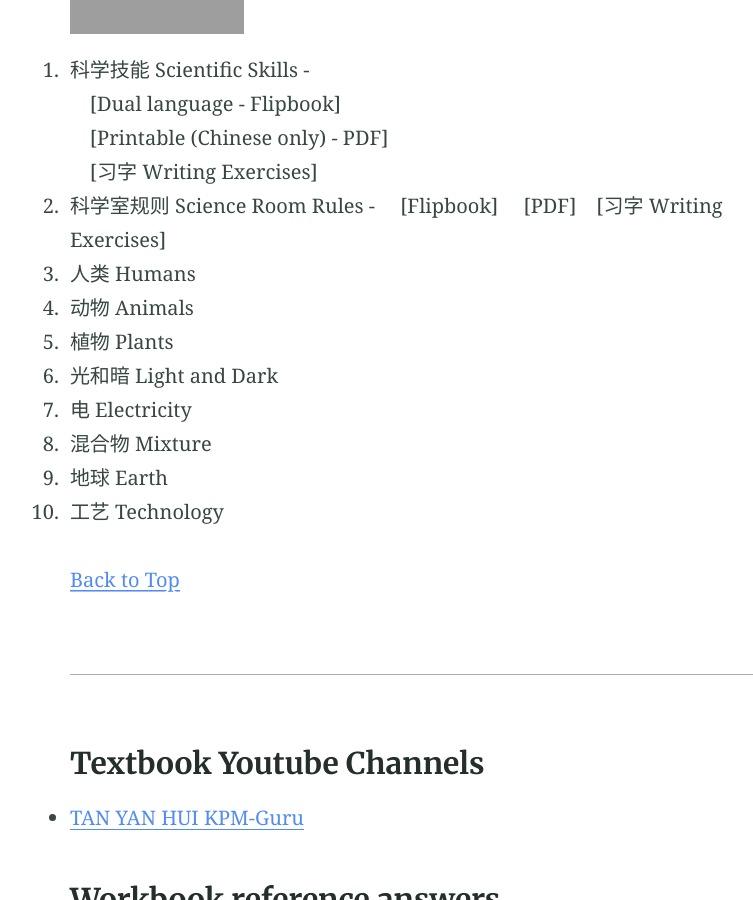
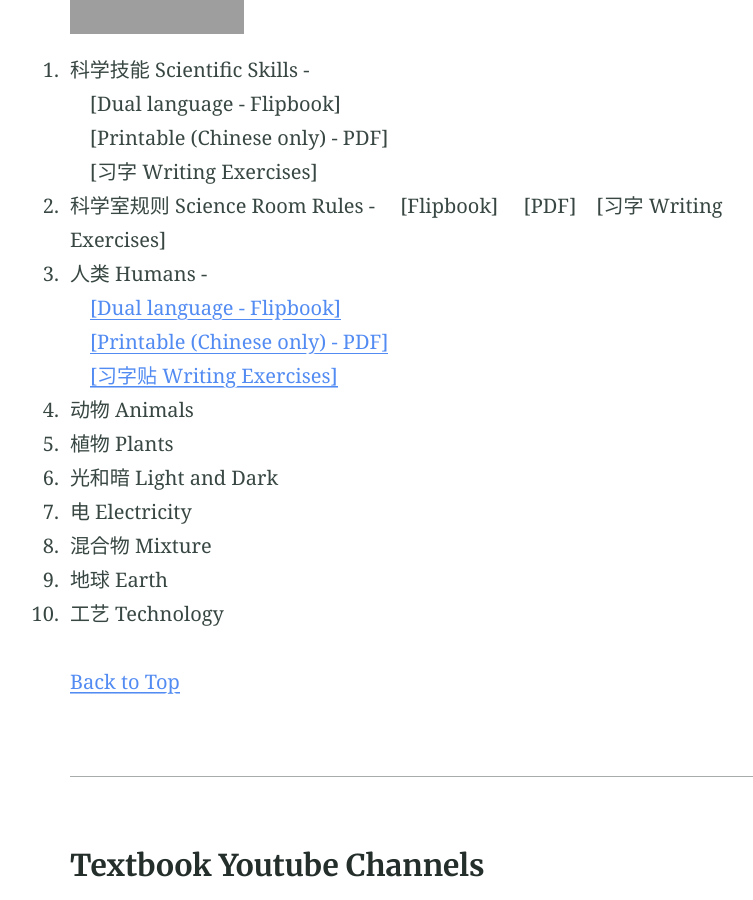
Before and after one commit to multilingual-malaysian/dlp_science, a Jekyll site: the page built from year2.md, in a window 1280 px wide and 900 px high, scrolled down 599 px, cut to the strip 0-900 px from the top of the window. Shown: the whole strip, without its empty margins (213-966 px from the left). Built offline with Jekyll 4.4.1, drawn with Linux system fonts in a browser that asks for light colours; grey boxes are pictures that could not be loaded.

Commit message:
Update year2.md

```diff
--- a/year2.md
+++ b/year2.md
@@ -14,7 +14,10 @@ excerpt: "Resource centre for Bahasa Cina Tahun 2 text book"
    &emsp;[Printable (Chinese only) - PDF]<br />
    &emsp;[习字 Writing Exercises]
 2. 科学室规则 Science Room Rules - &emsp;[Flipbook]&emsp; [PDF]&emsp;[习字 Writing Exercises]
-3. 人类 Humans
+3. 人类 Humans - <br />
+   &emsp;<a href="https://online.fliphtml5.com/pjnuy/oypq/" target="_blank">[Dual language - Flipbook]</a> <br />
+   &emsp;<a href="/dlp_science/doc/year2/sc_year2_chapter3_chinese.pdf" target="_blank">[Printable (Chinese only) - PDF]</a><br />
+   &emsp;<a href="/dlp_science/doc/year2/sc_year2_chapter3_writing.pdf" target="_blank">[习字贴 Writing Exercises]</a>
 4. 动物 Animals
 5. 植物 Plants
 6. 光和暗 Light and Dark
```
